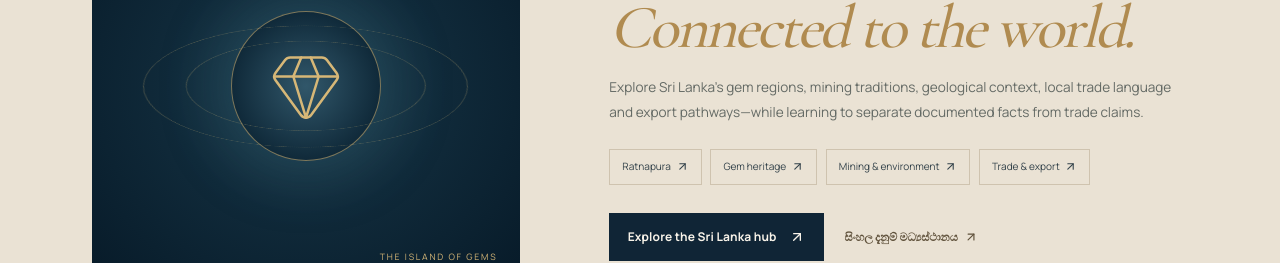
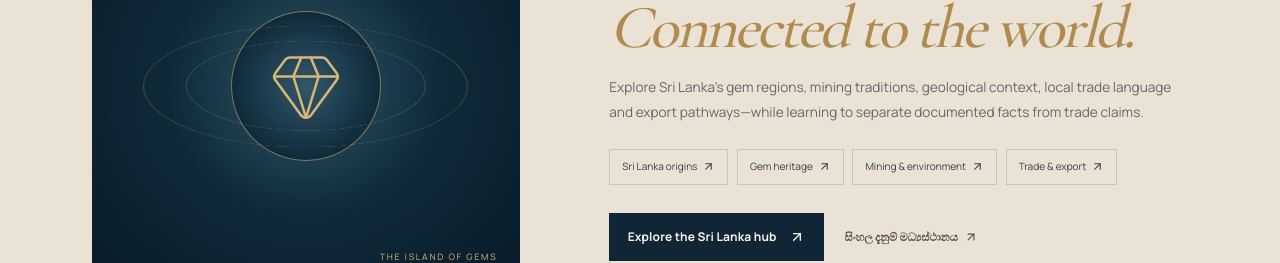
Before and after one commit to LinukaBandara/GemologyX, a Next.js app: page / in a window 1280 px wide. Shown: the part 2674-2937 px from the top of the page. Built offline with nearby package versions, Linux system fonts and the light colour scheme.

Commit message:
fix: link Sri Lanka origins to available reference route

```diff
--- a/src/app/page.tsx
+++ b/src/app/page.tsx
@@ -269,7 +269,7 @@ export default function HomePage() {
             <h2>Rooted in the island.<br /><em>Connected to the world.</em></h2>
             <p>Explore Sri Lanka’s gem regions, mining traditions, geological context, local trade language and export pathways—while learning to separate documented facts from trade claims.</p>
             <div className="gx-v2-sri-tags">
-              <Link href="/sri-lanka/regions/ratnapura">Ratnapura <ArrowUpRight size={13} /></Link>
+              <Link href="/origins/sri-lanka">Sri Lanka origins <ArrowUpRight size={13} /></Link>
               <Link href="/sri-lanka">Gem heritage <ArrowUpRight size={13} /></Link>
               <Link href="/sri-lanka-mining">Mining & environment <ArrowUpRight size={13} /></Link>
               <Link href="/sri-lanka-trade-export">Trade & export <ArrowUpRight size={13} /></Link>
```
